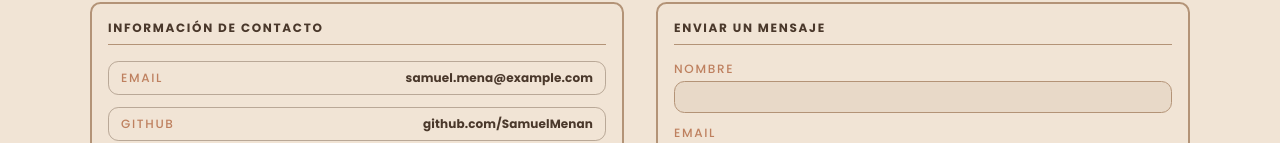
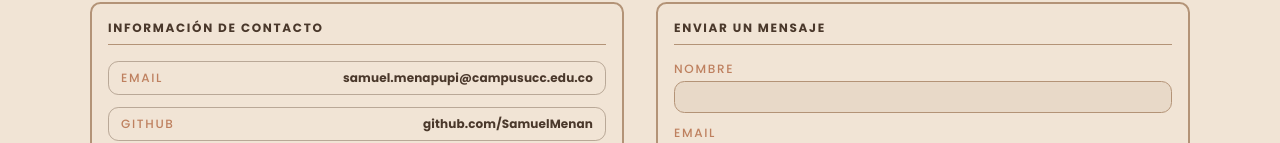
Before and after one commit to SamuelMenan/Portafolio, a Next.js app: page / in a window 1280 px wide. Shown: the part 5269-5412 px from the top of the page. Built offline with nearby package versions, Linux system fonts and the light colour scheme.

Commit message:
agregar datos en contacto

```diff
--- a/components/sections/home/contact.tsx
+++ b/components/sections/home/contact.tsx
@@ -52,7 +52,7 @@ export default function ContactSection({ mobile, lang }: Props) {
             <div className="flex flex-col gap-3 text-sm">
               <div className="border border-gray-300 px-3 py-2 flex justify-between items-center">
                 <span className="text-xs text-gray-500 uppercase tracking-widest">Email</span>
-                <span className="font-bold text-xs">samuel.mena@example.com</span>
+                <span className="font-bold text-xs">samuel.menapupi@campusucc.edu.co</span>
               </div>
               <div className="border border-gray-300 px-3 py-2 flex justify-between items-center">
                 <span className="text-xs text-gray-500 uppercase tracking-widest">GitHub</span>
```
